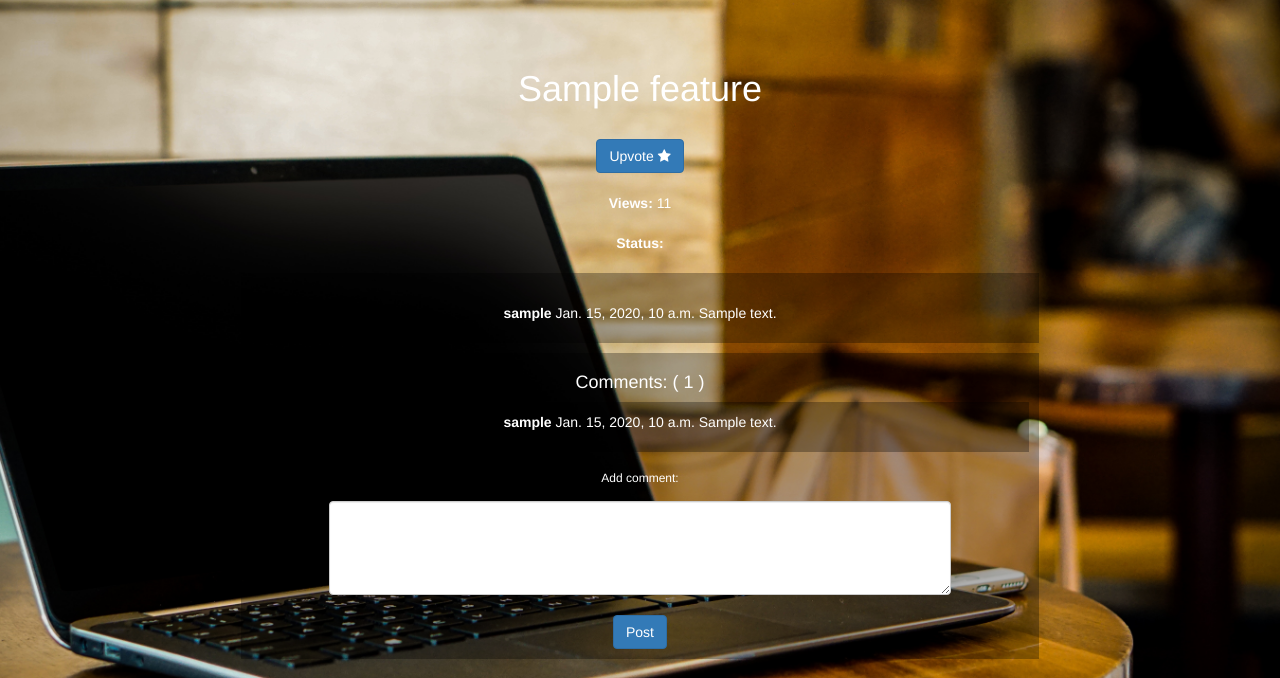
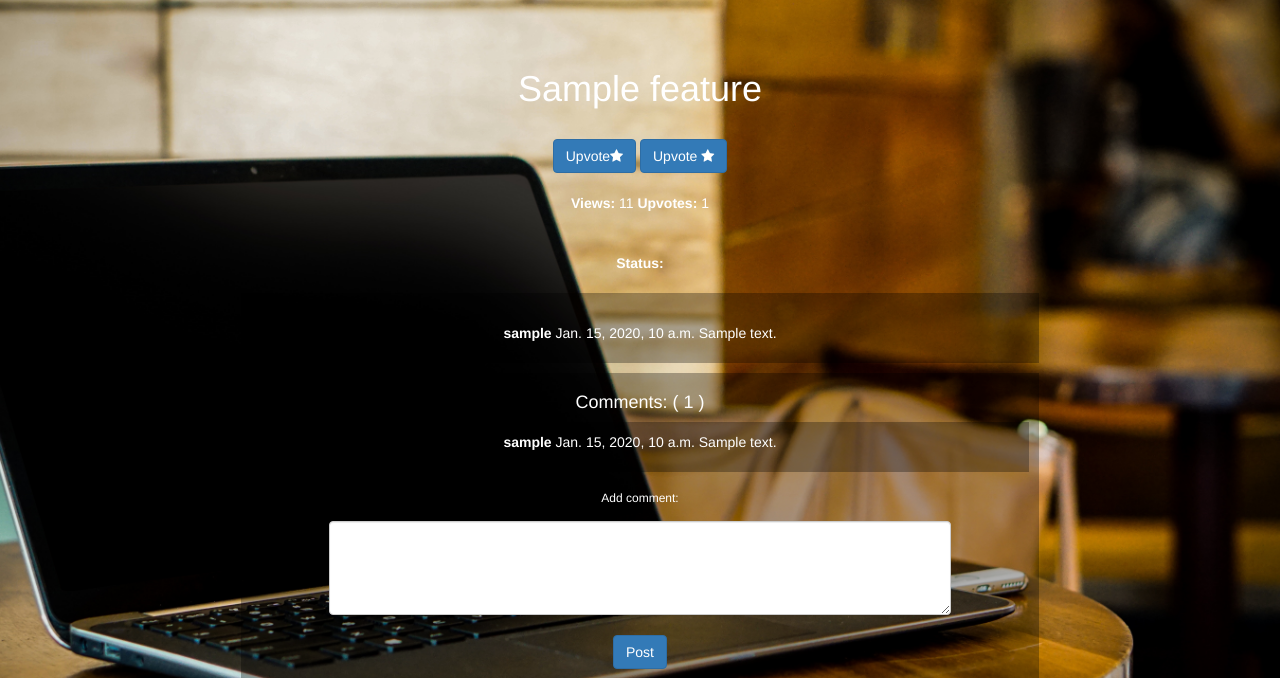
Before and after one commit to desflaherty/Unicorn_issue_tracker, a Django app: page /features/feature_detail/1/ in a window 1280 px wide. Shown: the part 51-729 px from the top of the page. Run offline with Django 3.2, Linux system fonts and the light colour scheme; tables that the repository leaves empty hold one stand-in row (values such as "Sample post"); some libraries are stand-ins or nearby versions.

Commit message:
fixing functionality on upvote feature counter

```diff
--- a/bugs/templates/bug_detail.html
+++ b/bugs/templates/bug_detail.html
@@ -17,12 +17,12 @@
         {% endif %}
 
     {% if upvoted %}
-    <div class='btn btn-secondary'>Upvoted <i class="fa fa-star" aria-hidden="true"></i></div>
+    <div class='btn btn-secondary'>Upvote Success!<i class="fa fa-star" aria-hidden="true"></i></div>
     {% else %}
     <a class='btn btn-primary' href="{% url 'upvote_bug' items.id %}">Upvote <i class="fa fa-star" aria-hidden="true"></i></a>
     {% endif %}
     {% else %}
-    <div class='btn btn-secondary'>Upvote <i class="fa fa-star" aria-hidden="true"></i></div>
+    <div class='btn btn-secondary'>Upvote<i class="fa fa-star" aria-hidden="true"></i></div>
     {% endif %}
 
 
--- a/features/templates/feature_details.html
+++ b/features/templates/feature_details.html
@@ -23,23 +23,32 @@
             {% csrf_token %}
             <input type="hidden" name="quantity" value="1">
             <a class="btn btn-primary" href="{% url 'features' %}">Back</a>
-            <button type='submit' class='btn btn-primary'>Upvote <i class="fa fa-star" aria-hidden="true"></i></button>
+            <button type='submit' class='btn btn-primary'>Add to Cart <i class="fa fa-star" aria-hidden="true"></i></button>
+
          </form>
-
-
-
 
         {% endif %}
 
         {% else %}
-        <div class='btn btn-primary'>Upvote <i class="fa fa-star" aria-hidden="true"></i></div>
+        <div class='btn btn-primary'>Upvote<i class="fa fa-star" aria-hidden="true"></i></div>
         {% endif %}
+
+
+    {% if upvoted %}
+    <div class='btn btn-secondary'>Upvote Success!<i class="fa fa-star" aria-hidden="true"></i></div>
+    {% else %}
+    <a class='btn btn-primary' href="{% url 'upvote_feature' items.id %}">Upvote <i class="fa fa-star" aria-hidden="true"></i></a>
+    {% endif %}
+
+
+
 
 
 
         <br>
 
         <p class='inline views text-shadow'><b>Views:</b> {{items.views}} </p>
+        <p class='inline upvotes text-shadow'><b>Upvotes:</b> {{items.upvotes}}</p><br>
 
 
         <br>
--- a/features/urls.py
+++ b/features/urls.py
@@ -6,8 +6,8 @@ urlpatterns = [
     url(r'^feature_detail/(?P<id>\d+)/$', feature_detail, name='feature_detail'),
     url(r'^edit_feature/(?P<id>\d+)/$', add_edit_feature, name='edit_feature'),
     url(r'^add_feature/$', add_edit_feature, name='add_feature'),
-    url(r'^upvote_feature/$', upvote_feature, name='upvote_feature'),
 
+    url(r'^upvote_feature/(?P<id>\d+)/$', upvote_feature, name='upvote_feature'),
     url(r'^add_comment_features/(?P<id>\d+)/$',
         add_comment_features, name='add_comment_features'),
 ]
--- a/features/views.py
+++ b/features/views.py
@@ -103,11 +103,9 @@ def add_edit_feature(request, id=None):
     return render(request, 'add_feature.html', {'add_edit': add_edit,
                                                'form': form})
 
-
+"""
 @login_required
 def upvote_feature(request):
-    """Adds one upvote point to the feature  """
-
     cart = request.session.get('cart', {})
     upvote_list = []
 
@@ -130,3 +128,22 @@ def upvote_feature(request):
         upvote.save()
     request.session['cart'] = {}
     return redirect(reverse('index'))
+
+"""
+@login_required
+def upvote_feature(request, id=id):
+    """Adds one upvote point to the ticket  """
+    feature = get_object_or_404(Features, id=id)
+    feature.upvotes += 1
+    feature.views -= 1
+    feature.save()
+
+    try:
+        upvote = get_object_or_404(
+            UpvoteFeature, upvoted_feature=feature, user=request.user)
+    except:
+       upvote = UpvoteFeature()
+    upvote.upvoted_feature = feature
+    upvote.user = request.user
+    upvote.save()
+    return(redirect(feature_detail, id))
```
